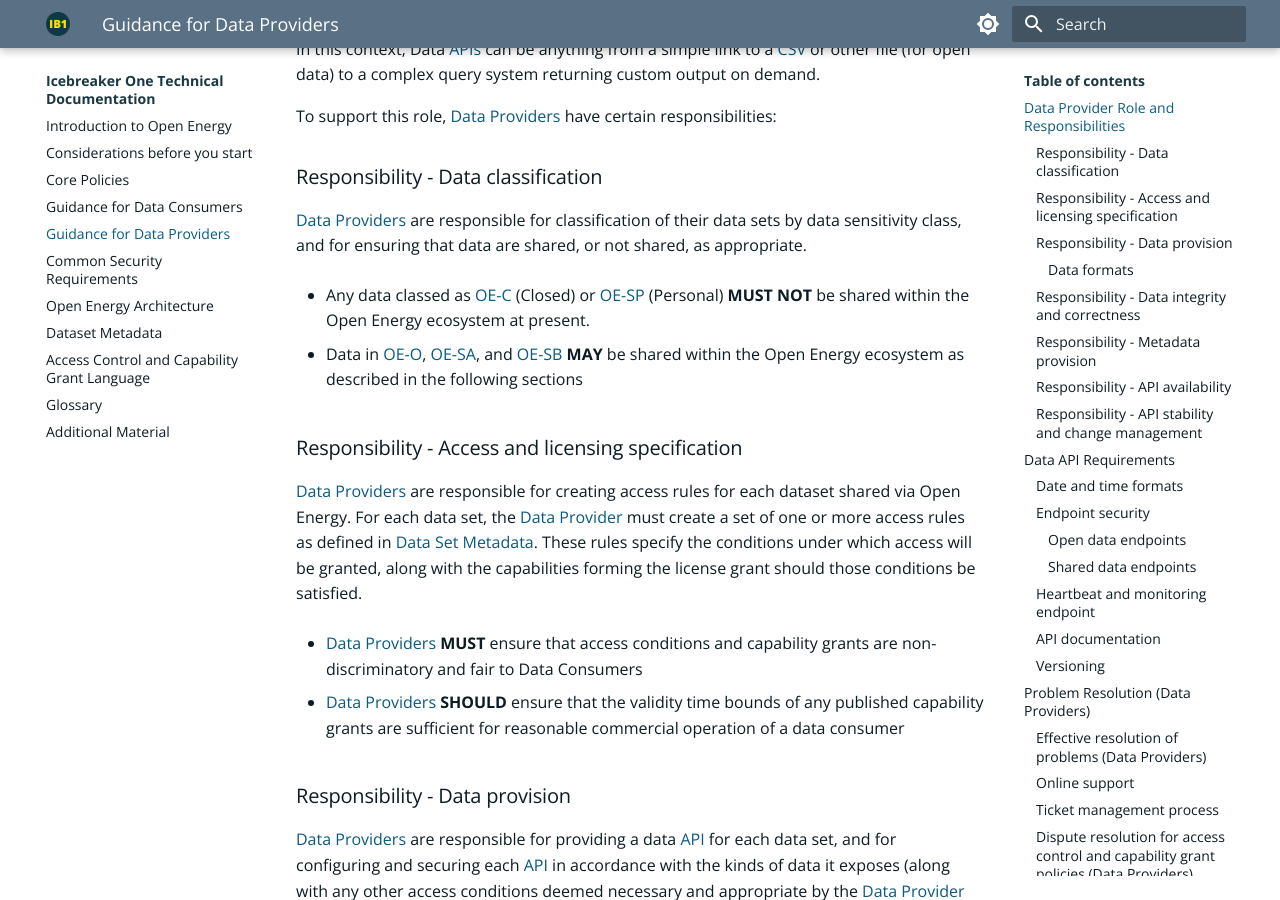
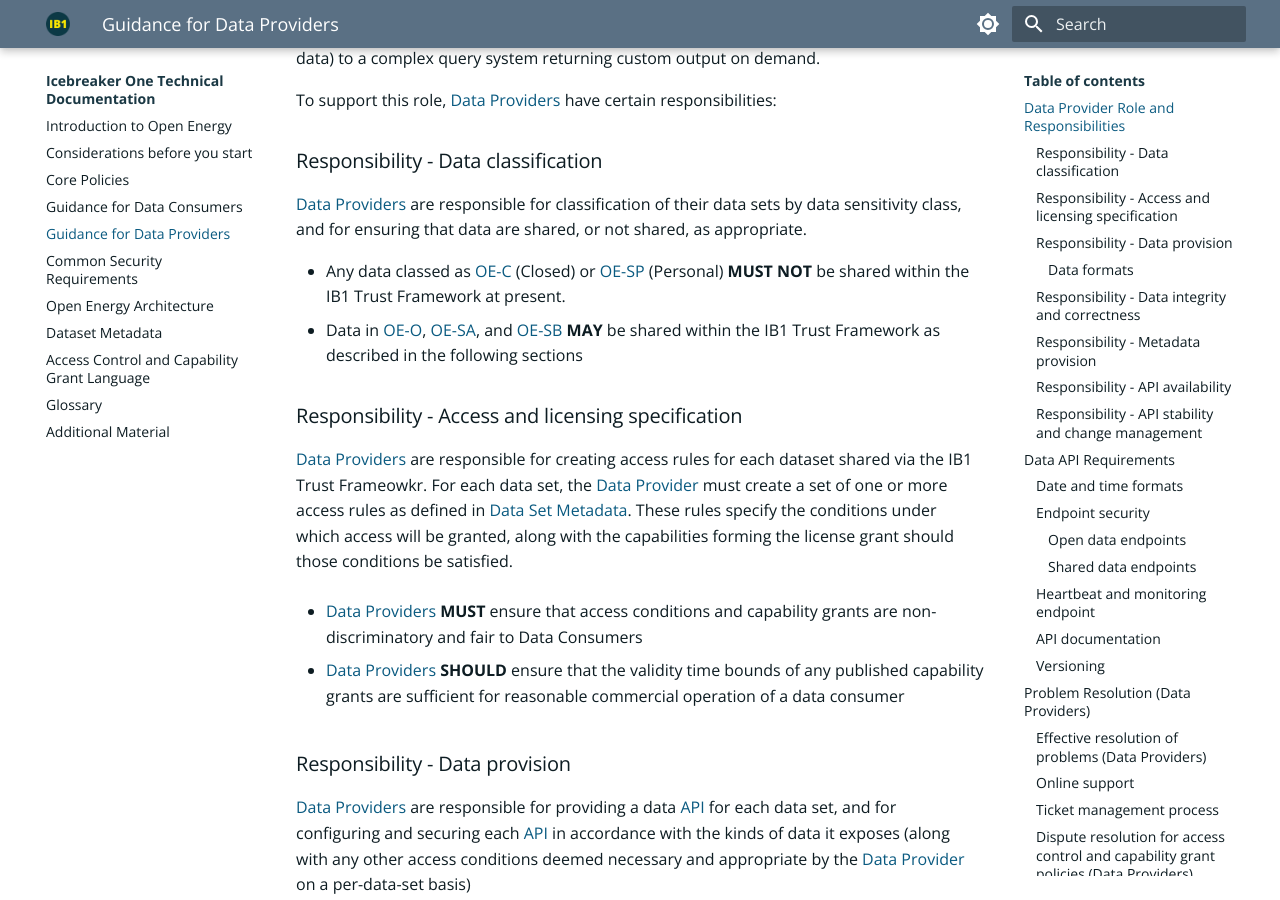
Before and after one commit to icebreakerone/ib1-technical-docs, an MkDocs documentation site: the page built from docs/ops_guidelines/data_provider_ops_guidelines.md, in a window 1280 px wide and 900 px high, scrolled down 661 px. Built offline with MkDocs 1.6.1 and Material for MkDocs 9.7.7, drawn with Linux system fonts in a browser that asks for light colours; the version menu is left out.

Commit message:
docs/ops_guidelines/data_provider_ops_guidelines.md updated from https://stackedit.net/

```diff
--- a/docs/ops_guidelines/data_provider_ops_guidelines.md
+++ b/docs/ops_guidelines/data_provider_ops_guidelines.md
@@ -9,39 +9,29 @@
 [Data Providers](../glossary.md#term-Data-Provider) are IB1 Trust Framework members which make data sets available to:
 
 * [Data Consumers](../glossary.md#term-Data-Consumer) within the Trust Framework
+
     * Applies to shared data sets
     * Data [APIs](../glossary.md#term-Application-programming-interface) secured using Financial-grade [API](../glossary.md#term-Application-programming-interface) security ([FAPI](../glossary.md#term-Financial-Grade-API))
 
-
 * Any third party, in the case of open data
 
-
     * Open data sets are made available through publicly accessible [APIs](../glossary.md#term-Application-programming-interface)
-
-
     * Data are made available under an appropriate open license agreement
 
-In this context, Data [APIs](../glossary.md#term-Application-programming-interface) can be anything from a simple link to a [CSV](../glossary.md#term-Comma-Separated-Value) or other file (for open data) to a complex
-query system returning custom output on demand.
+In this context, Data [APIs](../glossary.md#term-Application-programming-interface) can be anything from a simple link to a [CSV](../glossary.md#term-Comma-Separated-Value) or other file (for open data) to a complex query system returning custom output on demand.
 
 To support this role, [Data Providers](../glossary.md#term-Data-Provider) have certain responsibilities:
 
 ### Responsibility - Data classification
 
-[Data Providers](../glossary.md#term-Data-Provider) are responsible for classification of their data sets by data sensitivity class, and for ensuring that
-data are shared, or not shared, as appropriate.
+[Data Providers](../glossary.md#term-Data-Provider) are responsible for classification of their data sets by data sensitivity class, and for ensuring that data are shared, or not shared, as appropriate.
 
-
-* Any data classed as [OE-C](../glossary.md#term-Data-sensitivity-class-closed) (Closed) or [OE-SP](../glossary.md#term-Data-sensitivity-class-personal) (Personal) **MUST NOT** be shared within the Open Energy ecosystem
-at present.
-
-
-* Data in [OE-O](../glossary.md#term-Data-sensitivity-class-open), [OE-SA](../glossary.md#term-Data-sensitivity-class-shared-A), and [OE-SB](../glossary.md#term-Data-sensitivity-class-shared-B) **MAY** be shared within the Open Energy ecosystem as described in the
-following sections
+* Any data classed as [OE-C](../glossary.md#term-Data-sensitivity-class-closed) (Closed) or [OE-SP](../glossary.md#term-Data-sensitivity-class-personal) (Personal) **MUST NOT** be shared within the IB1 Trust Framework at present.
+* Data in [OE-O](../glossary.md#term-Data-sensitivity-class-open), [OE-SA](../glossary.md#term-Data-sensitivity-class-shared-A), and [OE-SB](../glossary.md#term-Data-sensitivity-class-shared-B) **MAY** be shared within the IB1 Trust Framework as described in the following sections
 
 ### Responsibility - Access and licensing specification
 
-[Data Providers](../glossary.md#term-Data-Provider) are responsible for creating access rules for each dataset shared via Open Energy. For each data set, the [Data Provider](../glossary.md#term-Data-Provider) must
+[Data Providers](../glossary.md#term-Data-Provider) are responsible for creating access rules for each dataset shared via the IB1 Trust Frameowkr. For each data set, the [Data Provider](../glossary.md#term-Data-Provider) must
 create a set of one or more access rules as defined in [Data Set Metadata](../metadata.md#data-set-metadata). These rules specify the conditions under which access will be
 granted, along with the capabilities forming the license grant should those conditions be satisfied.
 
```
Also changed, not shown: other parts of docs/ops_guidelines/data_provider_ops_guidelines.md (+1 -1 lines).
